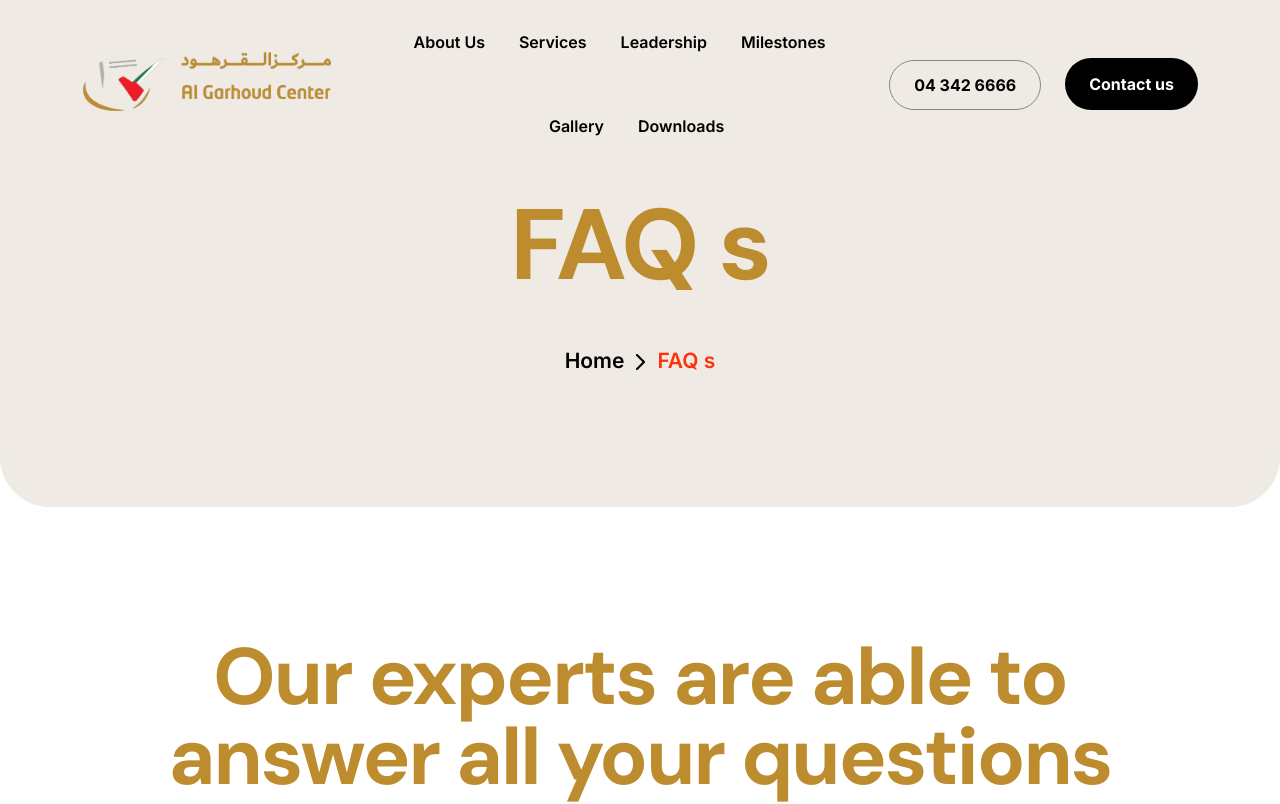
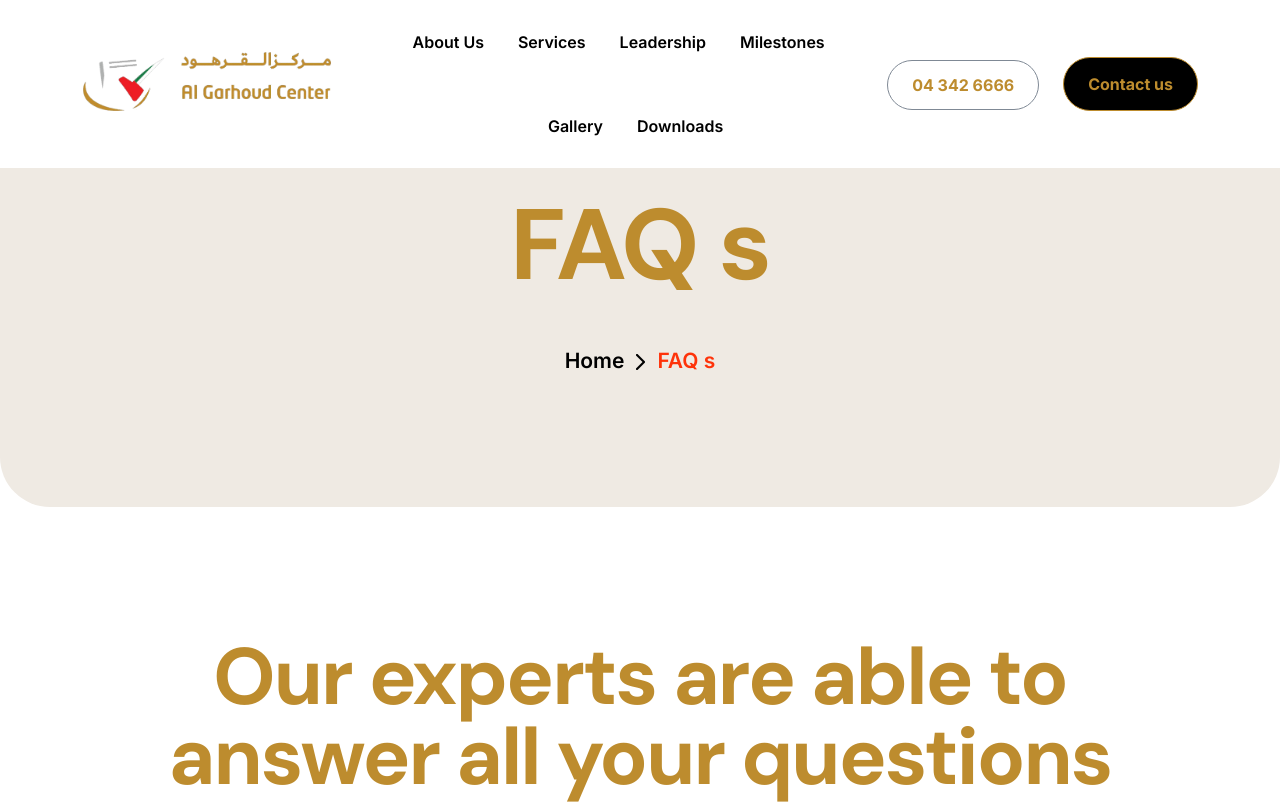
Before and after one commit to roshanzamil/al_garhoud_center, a Next.js app: page /faq in a window 1280 px wide. Shown: the top 804 px of the page. Built offline with nearby package versions, Linux system fonts and the light colour scheme; a web font is replaced by a local one.

Commit message:
so many changes in this section:
01. I need a placeholder images for ea

```diff
--- a/src/app/globals.css
+++ b/src/app/globals.css
@@ -122,3 +122,38 @@ body h6 {
 .azzle-iconbox-content h3, .azzle-breadcrumb-title, .azzle-team-content h3 {
   color: #bd8c2e !important;
 }
+
+.azzle-iconbox-button a {
+  color: #bd8c2e;
+  transition: all 0.3s ease-in-out;
+}
+
+.azzle-iconbox-button a:hover {
+  color: #a57921;
+}
+
+.azzle-iconbox-button a:hover svg {
+  transform: translateX(5px);
+}
+.azzle-iconbox-button a svg {
+  transition: all 0.3s ease-in-out;
+}
+.site-header {
+  background-color: white !important;
+}
+.site-header a {
+  color: initial !important;
+}
+
+.site-header .azzle-default-btn {
+    border: 1px solid #bd8c2e;
+    color: #bd8c2e !important;
+}
+.site-header .azzle-default-btn:hover {
+    background: #bd8c2e;
+    color: white !important;
+}
+
+.site-header .azzle-header-login-button ul li a {
+    color: #bd8c2e !important;
+}
```
Also changed, not shown: src/components/homes/home-1/FeaturesHomeOne.tsx (+6 -6 lines).
